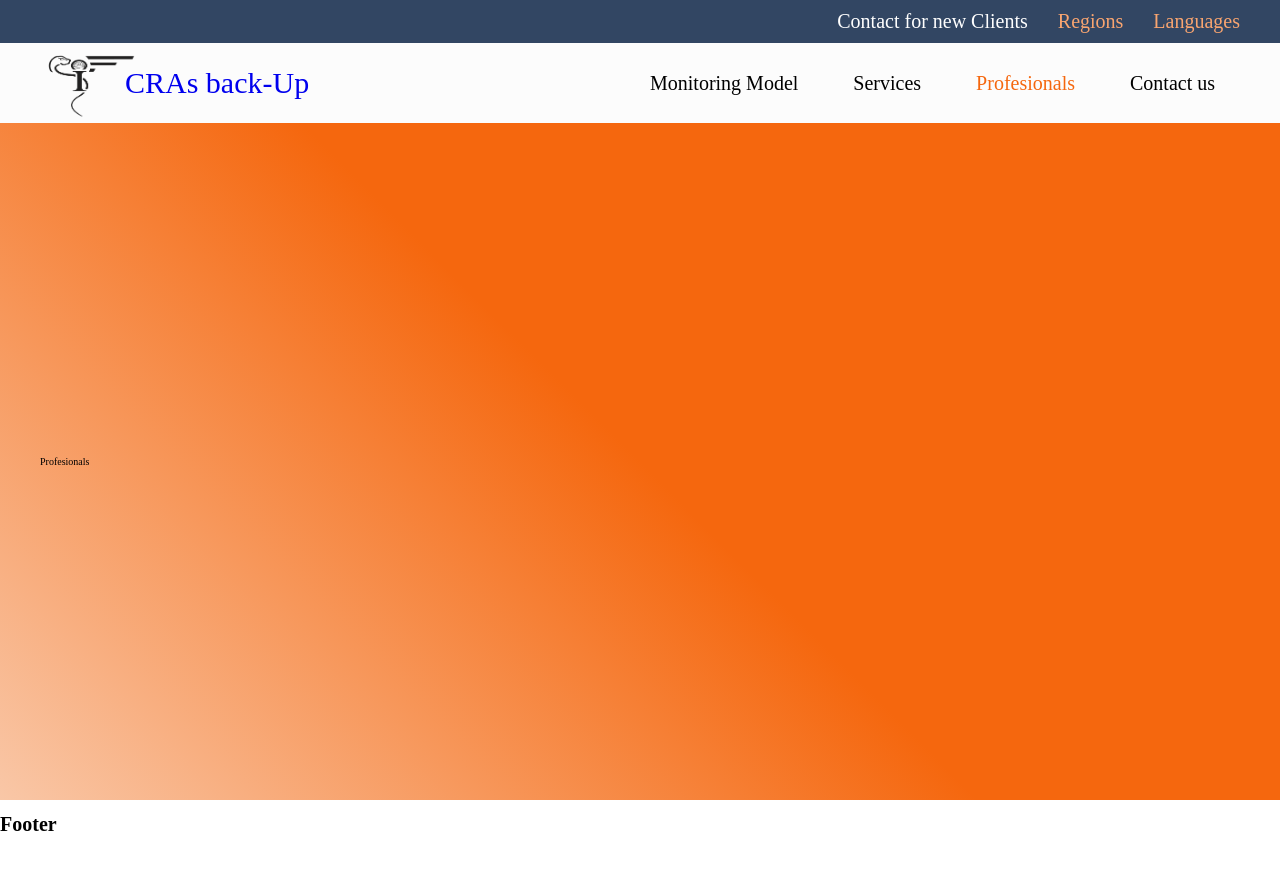
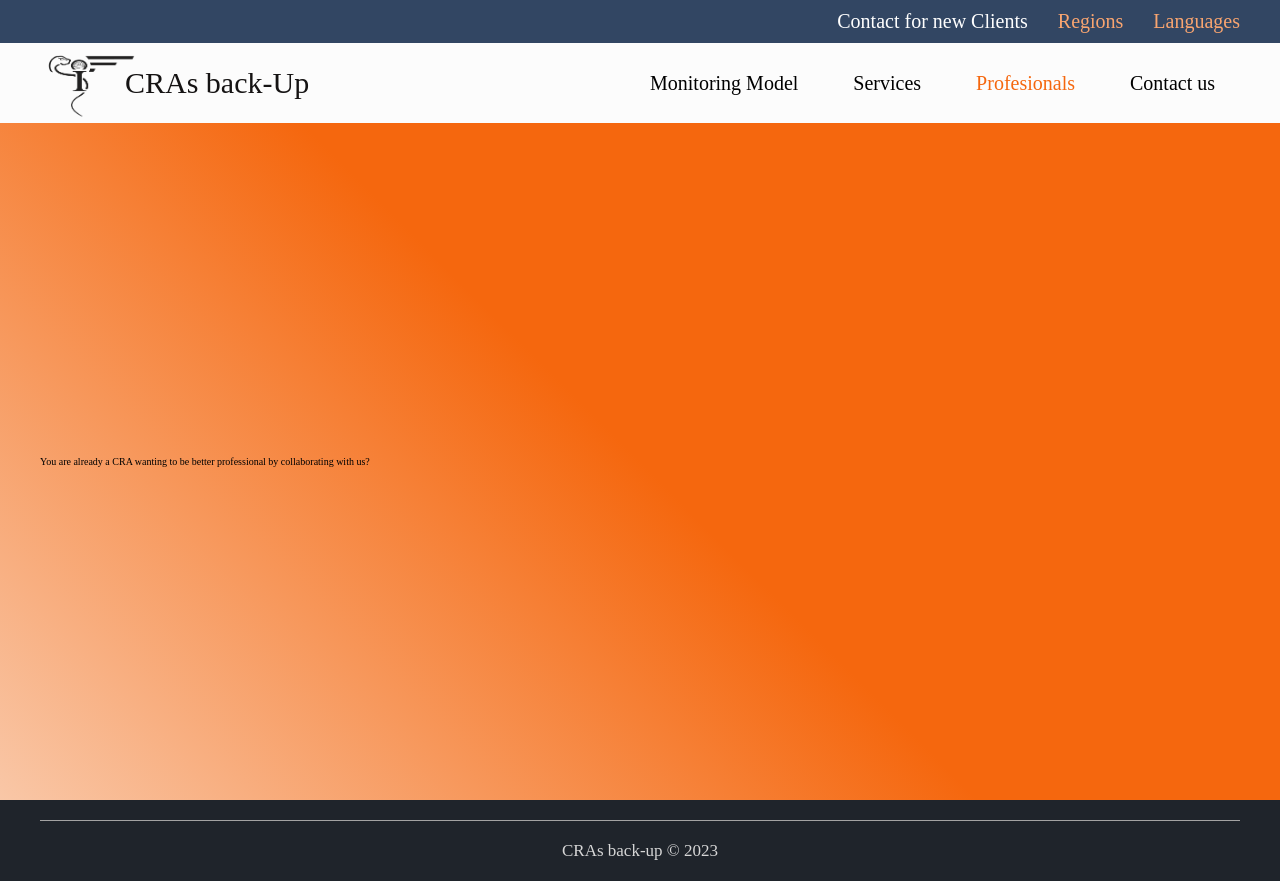
Before and after one commit to WillyPark/cris-project, a React (Vite) app: page /profesionals in a window 1280 px wide. Before the commit the page ends 850 px from the top, so only its background shows below. Built offline with nearby package versions, Linux system fonts and the light colour scheme.

Commit message:
footer added and professionals working section

```diff
--- a/src/components/MonitoringModel.jsx
+++ b/src/components/MonitoringModel.jsx
@@ -1,5 +1,7 @@
 export const MonitoringModel = () => {
     return (
-        <div>MonitoringModel</div>
+        <main className="fadeOut">
+            <h1>Monitoring Model</h1>
+        </main>
     )
 }
--- a/src/components/Profesionals.jsx
+++ b/src/components/Profesionals.jsx
@@ -1,5 +1,9 @@
 export const Profesionals = () => {
     return (
-        <div>Profesionals</div>
+        <main className="fadeOut">
+            <div className="profesionals-contenedor">
+                <p>You are already a CRA wanting to be better professional by collaborating with us?</p>
+            </div>
+        </main>
     )
 }
--- a/src/components/Services.jsx
+++ b/src/components/Services.jsx
@@ -1,5 +1,7 @@
 export const Services = () => {
     return (
-        <div>Services</div>
+        <main className="fadeOut">
+            <h1>Services</h1>
+        </main>
     )
 }
--- a/src/styles/base/_variables.scss
+++ b/src/styles/base/_variables.scss
@@ -1,5 +1,6 @@
 $fondo-principal: #f5670e;
 $fondo-secundario: #324663;
+$fondo-terciario: #1f242b;
 
 $color-fuente-principal: #fcfcfc;
 $color-fuente-secundario: #151313;
--- /dev/null
+++ b/src/styles/ui/_footer.scss
@@ -0,0 +1,18 @@
+@use "./../base/variables" as v;
+
+.footer {
+    background-color: v.$fondo-terciario;
+    padding: 2rem 0;
+
+    .footer__linea {
+        border-bottom: 1px solid darken(v.$color-fuente-principal, $amount: 35);
+        margin-bottom: 2rem;
+    }
+
+    p {
+        margin: 0;
+        color: darken(v.$color-fuente-principal, 15);
+        font-size: 1.7rem;
+        text-align: center;
+    }
+}
--- a/src/styles/ui/_index.scss
+++ b/src/styles/ui/_index.scss
@@ -1,2 +1,3 @@
 @forward "navbar";
 @forward "header";
+@forward "footer";
--- a/src/styles/ui/_navbar.scss
+++ b/src/styles/ui/_navbar.scss
@@ -20,6 +20,7 @@
     }
 
     .navbar__logo-texto {
+        color: v.$color-fuente-secundario;
         font-size: 3rem;
         margin-left: -1.5rem;
     }
--- a/src/ui/Footer.jsx
+++ b/src/ui/Footer.jsx
@@ -1,7 +1,10 @@
 export const Footer = () => {
     return (
-        <div>
-            <h1>Footer</h1>
-        </div>
+        <footer className="footer">
+            <div className="contenedor">
+                <div className="footer__linea"></div>
+                <p>CRAs back-up &copy; 2023</p>
+            </div>
+        </footer>
     )
 }
```
